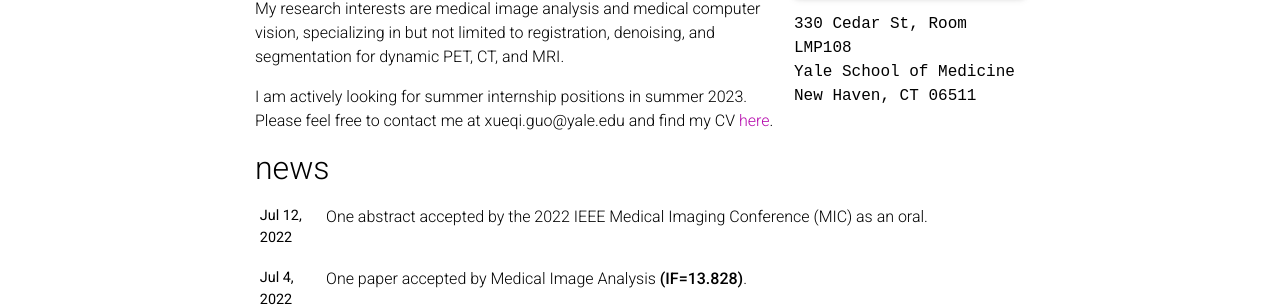
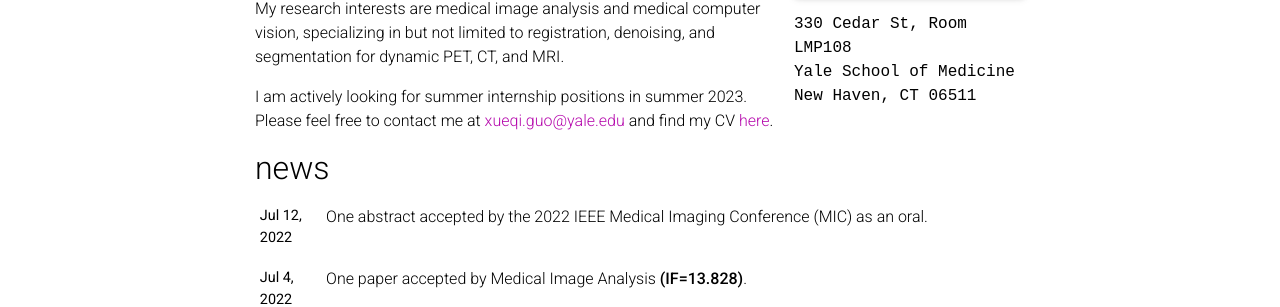
Before and after one commit to gxq1998/gxq1998.github.io, a Jekyll site: the page built from _pages/about.md, in a window 1280 px wide and 1335 px high. Shown: the part 435-742 px from the top of the window. Built offline with Jekyll 4.4.1, drawn with Linux system fonts in a browser that asks for light colours; full-size pictures stand in for the smaller copies a plugin makes; comment, search, counter and statistics services are not loaded; a style sheet for code colours, icons or effects is not loaded; part of the change alters nothing that is shown.

```diff
--- a/_pages/about.md
+++ b/_pages/about.md
@@ -22,4 +22,4 @@ I am a fourth-year PhD candidate at the School of Engineering and Applied Scienc
 
 My research interests are medical image analysis and medical computer vision, specializing in but not limited to registration, denoising, and segmentation for dynamic PET, CT, and MRI.
 
-I am actively looking for summer internship positions in summer 2023. Please feel free to contact me at xueqi.guo@yale.edu and find my CV [here](#).
+I am actively looking for summer internship positions in summer 2023. Please feel free to contact me at [xueqi.guo@yale.edu](mailto:xueqi.guo@yale.edu) and find my CV [here](#).
```
